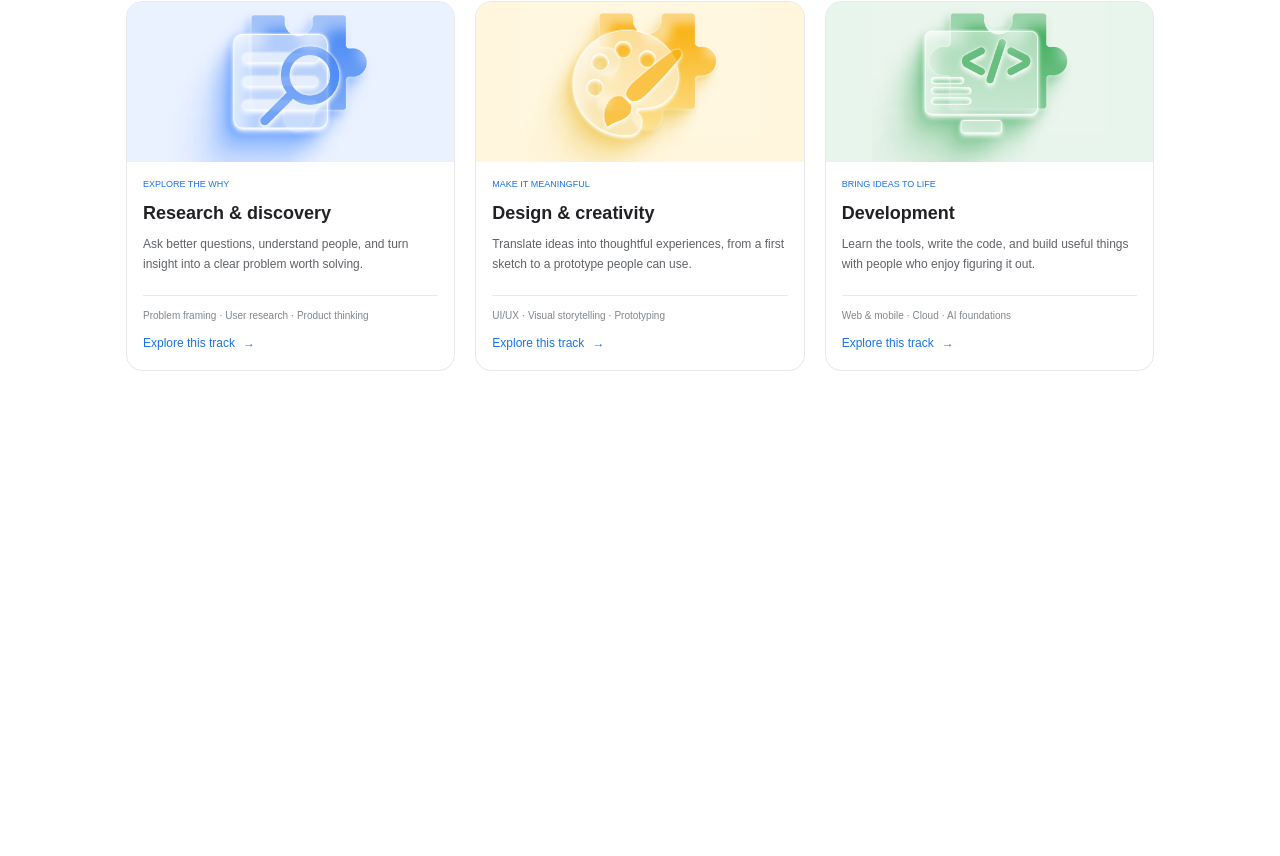
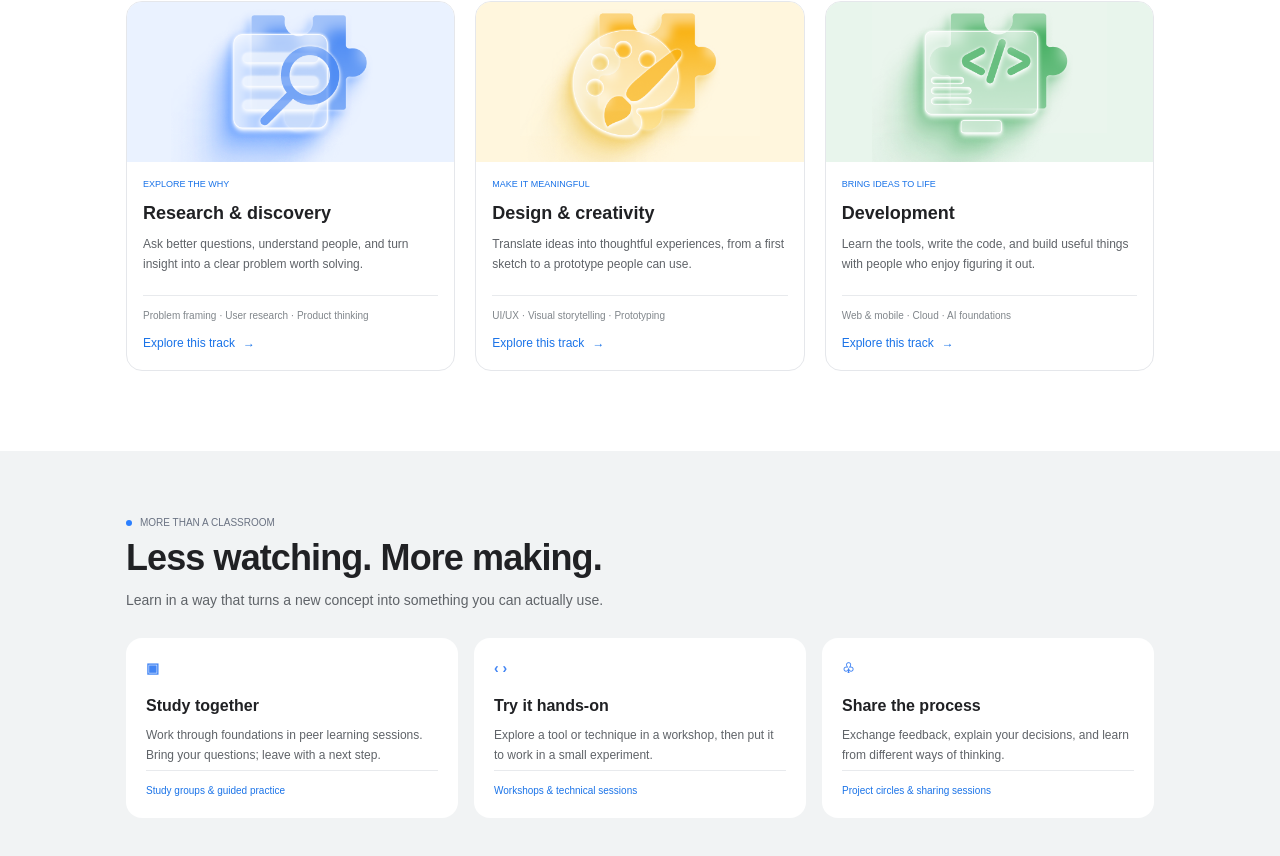
Before and after one commit to Mafihsheezz/gdgoc-frontend, a React (Vite) app: page / in a window 1280 px wide. Shown: the part 1447-2303 px from the top of the page. Before the commit the page ends 1898 px from the top, so only its background shows below. Built offline with nearby package versions, Linux system fonts and the light colour scheme; a web font is replaced by a local one.

Commit message:
feat: add learning experience section

```diff
--- a/src/pages/Landing/Landing.jsx
+++ b/src/pages/Landing/Landing.jsx
@@ -2,6 +2,7 @@ import HeroSection from './sections/HeroSection'
 import ValueStrip from './sections/ValueStrip'
 import AboutSection from './sections/AboutSection'
 import TracksSection from './sections/TracksSection'
+import LearningExperienceSection from './sections/LearningExperienceSection'
 
 function Landing() {
   return (
@@ -10,6 +11,7 @@ function Landing() {
       <ValueStrip />
       <AboutSection />
       <TracksSection />
+      <LearningExperienceSection />
     </section>
   )
 }
--- /dev/null
+++ b/src/pages/Landing/sections/LearningExperienceSection.jsx
@@ -0,0 +1,81 @@
+const experiences = [
+  {
+    icon: '▣',
+    title: 'Study together',
+    description:
+      'Work through foundations in peer learning sessions. Bring your questions; leave with a next step.',
+    link: 'Study groups & guided practice',
+  },
+  {
+    icon: '‹ ›',
+    title: 'Try it hands-on',
+    description:
+      'Explore a tool or technique in a workshop, then put it to work in a small experiment.',
+    link: 'Workshops & technical sessions',
+  },
+  {
+    icon: '♧',
+    title: 'Share the process',
+    description:
+      'Exchange feedback, explain your decisions, and learn from different ways of thinking.',
+    link: 'Project circles & sharing sessions',
+  },
+]
+
+function LearningExperienceSection() {
+  return (
+    <section className="bg-[#F1F3F4] py-14 sm:py-16">
+      <div className="mx-auto w-full max-w-[1060px] px-5 sm:px-4">
+
+        {/* Heading */}
+        <div className="mb-7">
+          <div className="mb-2 flex items-center gap-2">
+            <span className="h-1.5 w-1.5 rounded-full bg-blue-500" />
+            <p className="text-[10px] font-medium text-gray-500">
+              MORE THAN A CLASSROOM
+            </p>
+          </div>
+
+          <h2 className="text-3xl font-bold tracking-tight text-[#202124] sm:text-4xl">
+            Less watching. More making.
+          </h2>
+
+          <p className="mt-3 text-sm text-[#5F6368]">
+            Learn in a way that turns a new concept into something you can actually use.
+          </p>
+        </div>
+
+        {/* Experience Cards */}
+        <div className="grid grid-cols-1 gap-4 sm:grid-cols-3">
+          {experiences.map((item) => (
+            <article
+              key={item.title}
+              className="flex min-h-[180px] flex-col rounded-2xl bg-white p-5"
+            >
+              <span className="mb-4 text-sm font-semibold text-[#4285F4]">
+                {item.icon}
+              </span>
+
+              <h3 className="text-base font-bold text-[#202124]">
+                {item.title}
+              </h3>
+
+              <p className="mt-2 text-xs leading-relaxed text-[#5F6368]">
+                {item.description}
+              </p>
+
+              <div className="mt-auto border-t border-[#E8EAED] pt-3">
+                <p className="text-[10px] font-medium text-[#1A73E8]">
+                  {item.link}
+                </p>
+              </div>
+            </article>
+          ))}
+        </div>
+
+      </div>
+    </section>
+  )
+}
+
+export default LearningExperienceSection
```
